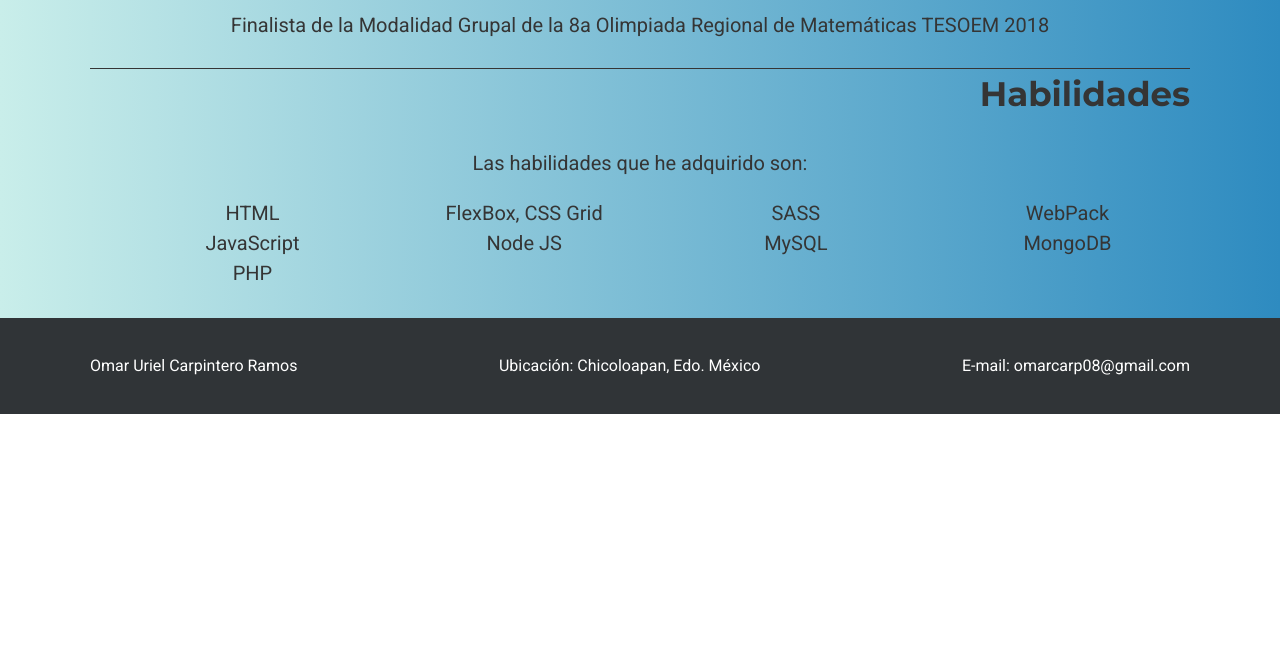
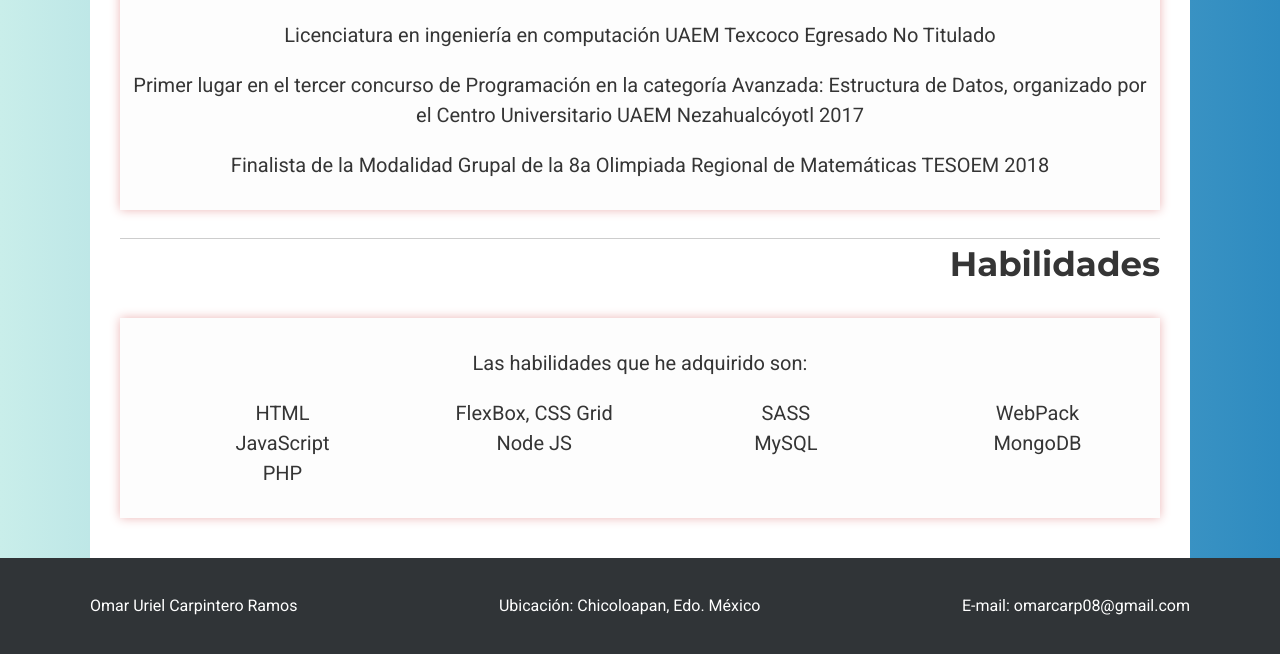
Before and after one commit to OmarUriel8/protafolio, a plain HTML site: page cv.html in a window 1280 px wide. Shown: the part 812-1466 px from the top of the page. Before the commit the page ends 1226 px from the top, so only its background shows below. Drawn offline with nearby package versions, Linux system fonts and the light colour scheme.

Commit message:
nuevo estilo

```diff
--- a/css/styles.css
+++ b/css/styles.css
@@ -80,6 +80,10 @@ img {
 .boton-principal {
 	color: var(--blanco);
 	background-color: var(--verde);
+}
+.fondo-blanco {
+	background-color: var(--blanco);
+	padding: 1rem 3rem;
 }
 .contenido-header {
 	background-color: var(--grisMenu);
@@ -220,15 +224,18 @@ h1 {
 .informacion {
 	font-family: var(--fuentePrincipal);
 	text-align: center;
+	background-color: #fdfdfd;
+	box-shadow: 0 0 10px #ecb6b6;
 	color: var(--grisOscuro);
 	font-size: 2rem;
+	padding: 1rem;
 }
 .espacio {
 	margin-top: 3rem;
 }
 .derecha {
 	text-align: right;
-	border-top: 1px solid var(--grisOscuro);
+	border-top: 1px solid var(--grisClaro);
 }
 .centrar {
 	text-align: center;
--- a/cv.html
+++ b/cv.html
@@ -27,7 +27,7 @@
       </nav>
     </header>
 
-    <main class="contenedor">
+    <main class="contenedor fondo-blanco">
       <h1 class="centrar">Programador Web</h1>
       <div class="informacion centrado">
         <p>
```
